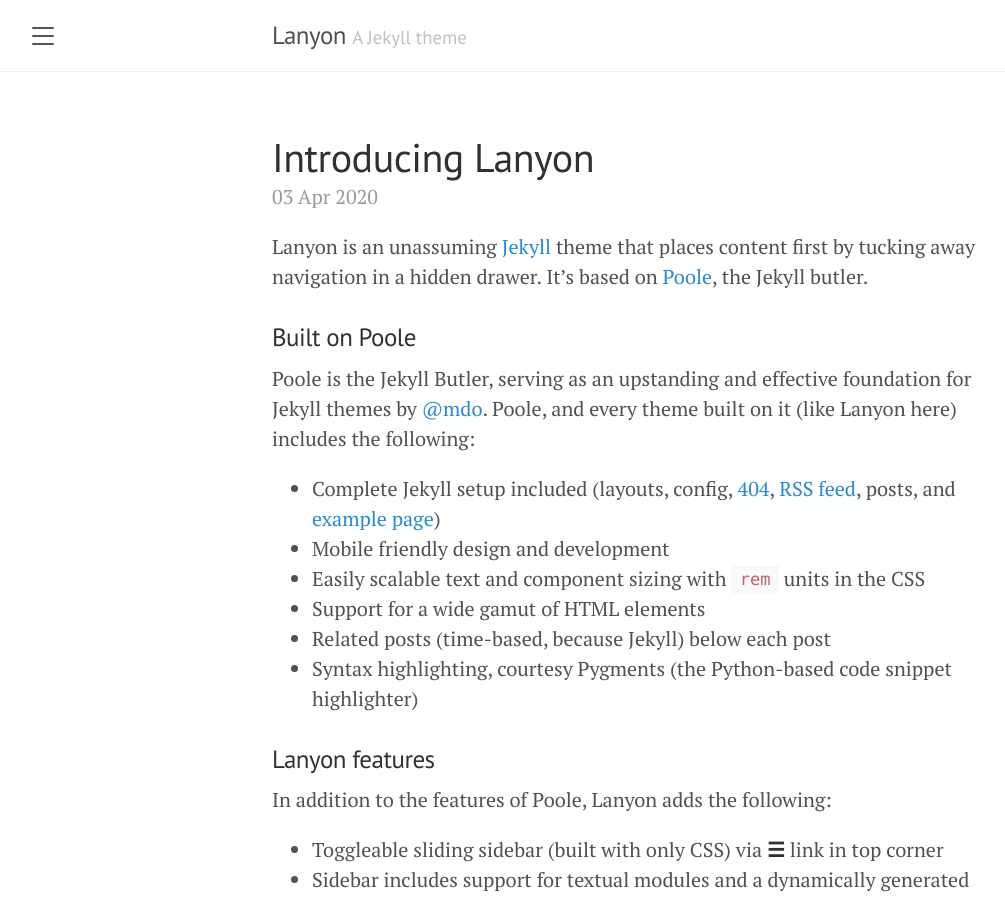
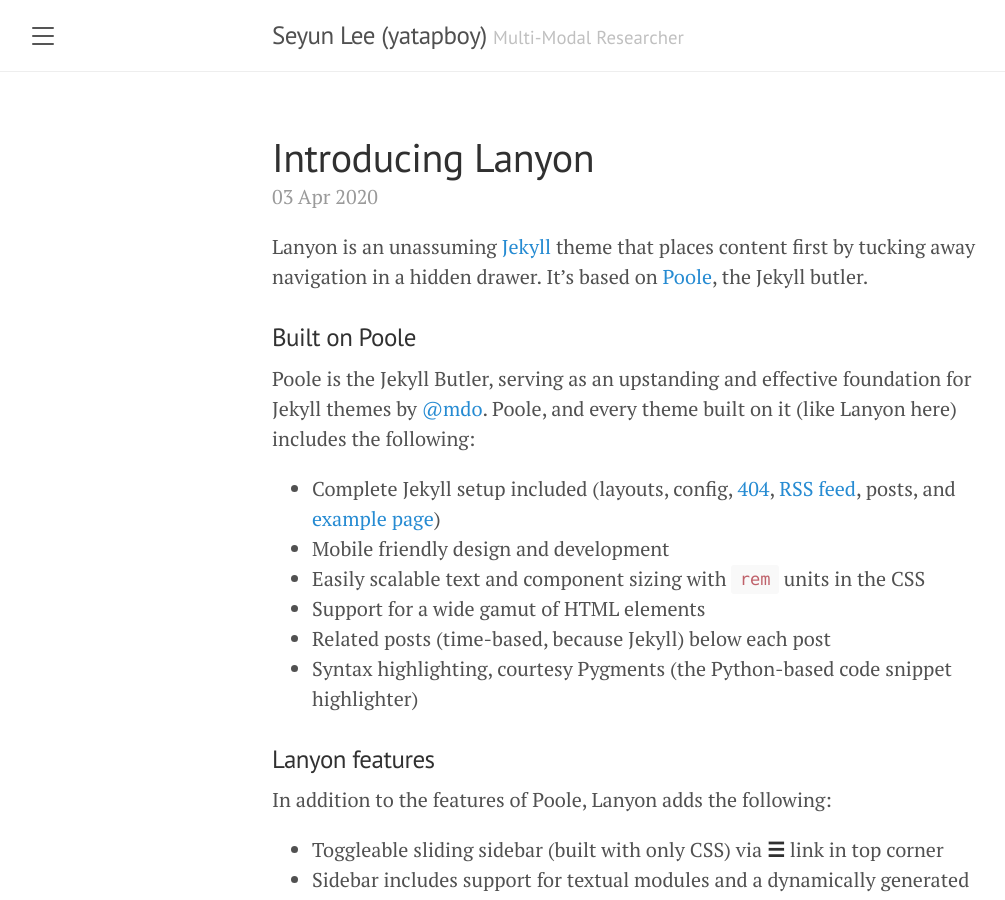
Before and after one commit to LEESEYUN/leeseyun.github.io, a Jekyll site: the page built from index.html, in a window 1280 px wide and 900 px high. Shown: the whole window, without its empty margins (8-1013 px from the left). Built offline with Jekyll 4.4.1, drawn with Linux system fonts in a browser that asks for light colours; the list of posts is cut into pages by our own code.

Commit message:
config 수정

```diff
--- a/_config.yml
+++ b/_config.yml
@@ -1,17 +1,25 @@
 # Setup
-title:               Lanyon
-tagline:             'A Jekyll theme'
-description:         'A reserved <a href="https://jekyllrb.com" target="_blank">Jekyll</a> theme that places the utmost gravity on content with a hidden drawer. Made by <a href="https://twitter.com/mdo" target="_blank">@mdo</a>.'
-url:                 http://lanyon.getpoole.com
+title:               Seyun Lee (yatapboy)
+tagline:             'Multi-Modal Researcher'
+description:         'Multi-Modal, 3D Vision(Pose) Researcher'
+url:                 http://yatapboy.github.io
 baseurl:             ''
 paginate:            5
 permalink:           pretty
 
 # About/contact
 author:
-  name:              Mark Otto
-  url:               https://twitter.com/mdo
-  email:             markdotto@gmail.com
+  name: SeyunLee
+  description: Multi-Modal Research Scientist, Seyun Lee
+  gravatar: 5bb7cba330e35966e73091db30c0338b # md5 hash of your email address
+  contact:
+    linkedin: https://www.linkedin.com/in/seyun-lee-856106185
+    github: https://github.com/LEESEYUN
+    # facebook: https://www.facebook.com/yenarue
+    # twitter:   https://twitter.com/Li_Zhihao
+    # weibo:     http://weibo.com/41173780
+    email: yatapboy@gmail.com
+
 
 # Gems
 plugins:
```
